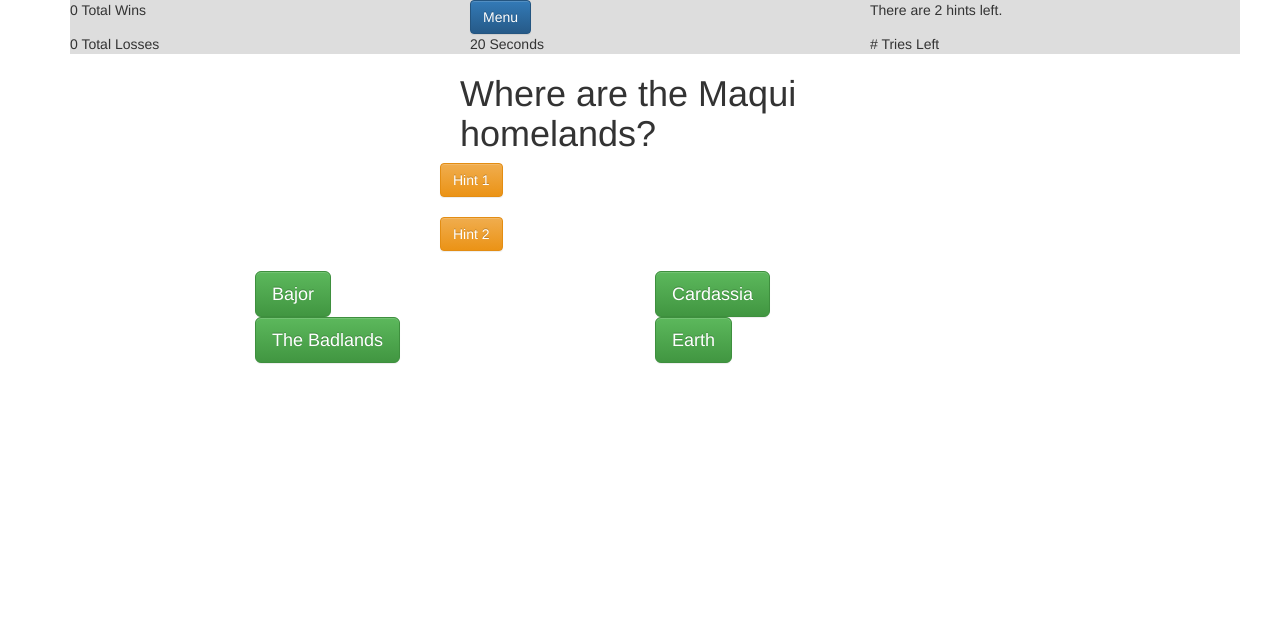
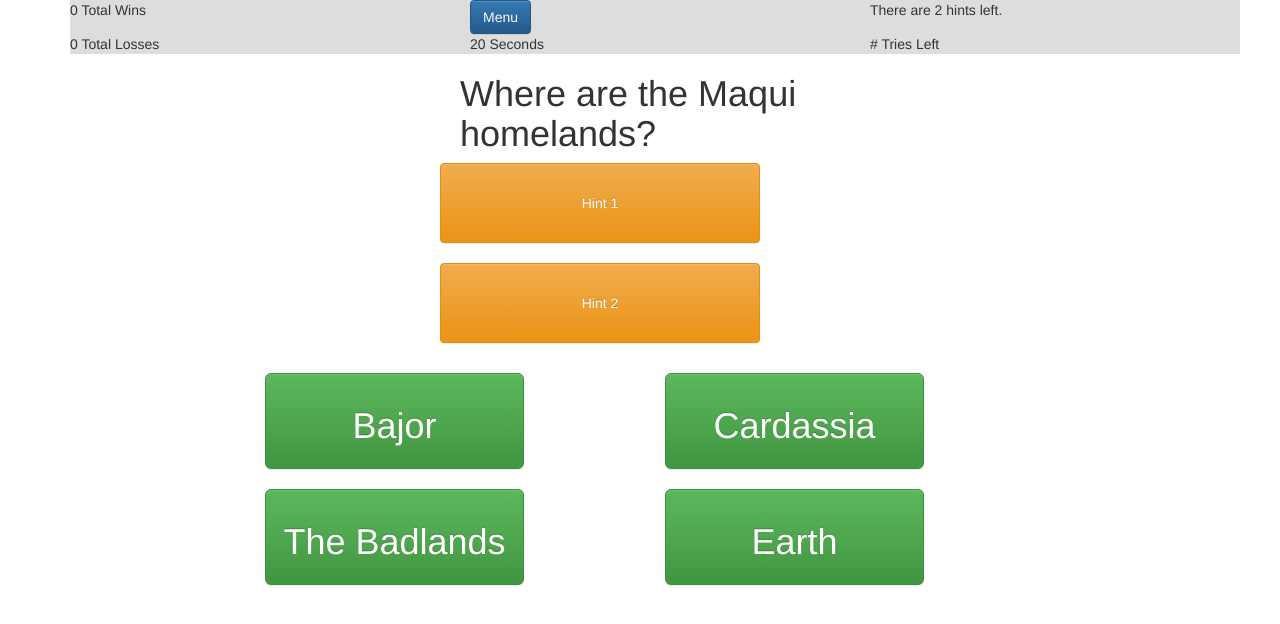
Before and after one commit to zigbs/Trivia-Game, a plain HTML site: page index.html in a window 1280 px wide. Both pictures are taken after a click on the element "Easy". Drawn offline with nearby package versions, Linux system fonts and the light colour scheme.

Commit message:
added prototyping artifacts to directory

```diff
--- a/assets/css/override.css
+++ b/assets/css/override.css
@@ -1 +1,18 @@
 /* CSS STYLE SHEET OVERRIDE */
+
+.diff-button {
+    min-width: 100%;
+    min-height: 10%;
+}
+
+
+.hint-button {
+    min-width: 80%;
+    min-height: 10%;
+}
+
+.btnans {
+    min-width: 70%;
+    min-height: 12%;
+    margin: 10px;
+}
--- a/assets/js/main.js
+++ b/assets/js/main.js
@@ -1,6 +1,5 @@
 $(document).ready(function () {
 
-    //object declarations go here
     var gameObject = {
         name: "Trivia Game",
         totalWins: 0,
@@ -81,12 +80,11 @@
             $('#receive-question').hide();
             $('#result').hide();
             this.mainMenuLoad();
-
+            //INSERT MENU HERE
             var menuString1 = '<div class="container" id="main-menu"><div class="container" id="title-container"><div class="row" id="title-row"><div class="col-md-3"></div><div class="col-md-6"><h1>Trivia Application!</h1></div><div class="col-md-3"></div></div>';
-            var menuString2 = '<div class="row" id="difficulty-select"><div class="col-md-3"></div><div class="col-md-6"><div class="row diff-select" id="easy-select"><button type="button" class="btn btn-success">Easy</button></div><br><div class="row diff-select" id="medium-select"><button type="button" class="btn btn-warning">Medium</button></div><br><div class="row diff-select" id="hard-select"><button type="button" class="btn btn-danger">Hard</button></div><br></div><div class="col-md-3"></div></div>';
-            var menuString3 = '<div class="row" id="portfolio-tiles"></div><div class="col-md-2"></div><div class="col-md-2">IN</div><div class="col-md-2">github</div><div class="col-md-2">slides</div><div class="col-md-2">projects</div><div class="col-md-2"></div></div></div>';
+            var menuString2 = '<div class="row" id="difficulty-select"><div class="col-md-3"></div><div class="col-md-6"><div class="row diff-select" id="easy-select"><button type="button" class="btn btn-lg diff-button btn-success">Easy</button></div><br><div class="row diff-select" id="medium-select"><button type="button" class="btn btn-lg diff-button btn-warning">Medium</button></div><br><div class="row diff-select" id="hard-select"><button type="button" class="btn btn-lg diff-button btn-danger">Hard</button></div><br></div><div class="col-md-3"></div></div>';
+            var menuString3 = '<div class="row" id="portfolio-tiles"></div><div class="col-md-2"></div><div class="col-md-2"><a href="https://www.linkedin.com" target="_new"><img src="assets/img/in.png" height="75" width="75"></a></div><div class="col-md-2"><a href="https://www.github.com/zigbs" target="_new"><img src="assets/img/github.png" height="75" width="75"></a></div><div class="col-md-2"><a href="https://wwww.slideshare.net" target="_new"><img src="assets/img/share.png" height="75" width="75"></a></div><div class="col-md-2"><a href="mailto:zigbs.zigbs@gmail.com"><img src="assets/img/email.png" height="75" width="75"></a></div><div class="col-md-2"></div></div></div>';
             $('#game-container').empty().append(menuString1).append(menuString2).append(menuString3);
-
         },
         loadHintTry: function () {
             if (this.difficulty === 2) {
@@ -94,13 +92,13 @@
                 $('#hint-button-2').empty();
             }
             if (this.difficulty === 1) {
-                var htmlString = '<button type="button" class="btn btn-warning" id="hint-button-1">Hint 1</button>';
+                var htmlString = '<button type="button" class="btn hint-button btn-warning" id="hint-button-1">Hint 1</button>';
                 $('#hint-button-1').empty().append(htmlString);
                 $('#hint-button-2').empty();
             }
             if (this.difficulty === 0) {
-                var htmlString = '<button type="button" class="btn btn-warning" id="hint-button-1">Hint 1</button>';
-                var htmlString2 = '<button type="button" class="btn btn-warning" id="hint-button-2">Hint 2</button>';
+                var htmlString = '<button type="button" class="btn hint-button btn-warning" id="hint-button-1">Hint 1</button>';
+                var htmlString2 = '<button type="button" class="btn hint-button btn-warning" id="hint-button-2">Hint 2</button>';
                 $('#hint-button-1').empty().append(htmlString);
                 $('#hint-button-2').empty().append(htmlString2);
             }
@@ -119,11 +117,8 @@
             var randomize = Math.floor(Math.random() * questionArray);
             console.log(randomize + " is the random value selected");
             gameObject.updateWinsLosses();
-
             var levelTimer = ((20000 / (gameObject.difficulty + 1))/1000);
             $('#level-timer').empty().append(levelTimer + " Seconds");
-
-
             var htmlString = '<h1>' + this.questionsObject[randomize].question + '</h1>';
             var hintsRemString = gameObject.hintsLeft;
             $('#hints-remaining').empty().append('There are ' + hintsRemString + ' hints left.');
@@ -134,15 +129,14 @@
                 gameObject.loadGame();
             });
             //OUTPUT ALL 4 ANSWERS TO THE USER
-            var AnswerAString = '<button type="button" class="btn btnans btn-lg btn-success" value="' + this.questionsObject[randomize].answers[0] + '">' + this.questionsObject[randomize].answers[0] + '</button>';
+            var AnswerAString = '<button type="button" class="btn btnans btn-lg btn-success" value="' + this.questionsObject[randomize].answers[0] + '"><h1>' + this.questionsObject[randomize].answers[0] + '</h1></button>';
             $('#answer-a').empty().append(AnswerAString);
-            var AnswerBString = '<button type="button" class="btn btnans btn-lg btn-success" value="' + this.questionsObject[randomize].answers[1] + '">' + this.questionsObject[randomize].answers[1] + '</button>';
+            var AnswerBString = '<button type="button" class="btn btnans btn-lg btn-success" value="' + this.questionsObject[randomize].answers[1] + '"><h1>' + this.questionsObject[randomize].answers[1] + '</h1></button>';
             $('#answer-b').empty().append(AnswerBString);
-            var AnswerCString = '<button type="button" class="btn btnans btn-lg btn-success" value="' + this.questionsObject[randomize].answers[2] + '">' + this.questionsObject[randomize].answers[2] + '</button>';
+            var AnswerCString = '<button type="button" class="btn btnans btn-lg btn-success" value="' + this.questionsObject[randomize].answers[2] + '"><h1>' + this.questionsObject[randomize].answers[2] + '</h1></button>';
             $('#answer-c').empty().append(AnswerCString);
-            var AnswerDString = '<button type="button" class="btn btnans btn-lg btn-success" value="' + this.questionsObject[randomize].answers[3] + '">' + this.questionsObject[randomize].answers[3] + '</button>';
+            var AnswerDString = '<button type="button" class="btn btnans btn-lg btn-success" value="' + this.questionsObject[randomize].answers[3] + '"><h1>' + this.questionsObject[randomize].answers[3] + '</h1></button>';
             $('#answer-d').empty().append(AnswerDString);
-
             //THIS CLEARS EVERYTHING OUT SO THAT WE HAVE CLEAN HINTS
             $('#first-hint').empty();
             $('#second-hint').empty();
@@ -152,7 +146,6 @@
             var Hint2String = "HINT #2  " + gameObject.questionsObject[randomize].hints[1];
             $('#second-hint').hide().append(Hint2String);
             console.log(Hint2String);
-
             //HINT BUTTON 1 ON CLICK EVENT
             $('#hint-button-1').click(function () {
                 if (gameObject.hintsLeft > 0) {
@@ -167,7 +160,6 @@
                     gameObject.updateHints();
                 }
             });
-
             setTimeout(function () {
                 gameObject.totalLosses++;
                 gameObject.updateWinsLosses();
@@ -176,19 +168,15 @@
                 gameObject.giveAnswer(false, gameObject.lastQuestion, gameObject.lastAnswer, "You didn't even guess!");
                 console.log('Question has timed out');
             }, 20000 / (gameObject.difficulty + 1));
-
-
             //IF ONE OF THE ANSWER BUTTONS HAS BEEN CLICKED
             $('.btnans').click(function () {
                 var getAnswerValue = undefined;
                 var getAnswerValue = $(this).attr("value");
                 console.log(getAnswerValue);
-
                 var correctAnswer = gameObject.questionsObject[randomize].correct;
                 console.log(correctAnswer);
                 var lastQuestion = gameObject.questionsObject[randomize].question;
                 console.log(lastQuestion);
-
                 //IF THE ANSWER CLICKED IS TRUE
                 if (getAnswerValue === correctAnswer) {
                     setTimeout(function () {
@@ -210,21 +198,17 @@
             });
         },
         checkMenuClicks: function () {
-
             $('#easy-select').click(function () {
-
                 gameObject.difficulty = 0;
                 console.log(gameObject.difficulty);
                 gameObject.hintsLeft = 2;
             });
             $('#medium-select').click(function () {
-
                 gameObject.difficulty = 1;
                 console.log(gameObject.difficulty);
                 gameObject.hintsLeft = 1;
             });
             $('#hard-select').click(function () {
-
                 gameObject.difficulty = 2;
                 console.log(gameObject.difficulty);
                 gameObject.hintsLeft = 0;
@@ -241,12 +225,10 @@
             $('#main-menu').hide();
             $('#result').hide();
             $('#receive-question').show();
-
+            //INSERT QUESTION
             var receiveHTML1 = '<div class="container" id="receive-question"><div class="row" id="top-nav-bar" style="background: #DDDDDD;"><div class="row" id="top-nav-row"><div class="col-sm-4" id="questions-completed"># Questions Completed</div><div class="col-sm-4" id="menu-button"><button type="button" class="btn btn-md btn-primary">Menu</button></div><div class="col-sm-4" id="hints-remaining"># Hints Remaining</div></div><div class="row" id="bottom-nav-row"><div class="col-sm-4" id="questions-failed"># Questions Failed</div><div class="col-sm-4" id="level-timer">TIMER</div><div class="col-sm-4" id="tries-left"># Tries Left</div></div></div>';
             var receiveHTML2 = '<div class="row" id="question-row" style="min-height:10%"><div class="col-sm-4"></div><div class="col-lg-4" id="question"></div><div class="col-sm-4"></div></div><div class="row" id="hints-row"><div class="row" id="hint-num-1"><div class="col-md-4"></div><div class="col-md-4"><div class="row" id="hint-button-1"></div><div class="row" id="first-hint"></div><br></div><div class="col-md-4"></div></div><div class="row" id="hint-num-2"><div class="col-md-4"></div><div class="col-md-4"><div class="row" id="hint-button-2"><button type="button" class="btn btn-warning" id="hint-button-2">Hint 2</button></div><div class="row" id="second-hint"></div><br></div><div class="col-md-4"></div></div>';
             var receiveHTML3 = '</div><div class="row" id="user-input"><div class="row" class="answer-button"><div class="col-sm-2"></div><div class="col-sm-4" class="answer-button" id="answer-a"></div><div class="col-sm-4" class="answer-button" id="answer-c"></div><div class="col-sm-2"></div></div><div class="row"><div class="col-sm-2"></div><div class="col-sm-4" class="answer-button" id="answer-b"></div><div class="col-sm-4" class="answer-button" id="answer-d"></div><div class="col-sm-2"></div></div></div></div>';
-
-
 
             $('#game-container').empty().append(receiveHTML1).append(receiveHTML2).append(receiveHTML3);
             this.loadHintTry();
@@ -264,31 +246,27 @@
             $('#main-menu').hide();
             $('#result').show();
             $('#receive-question').hide();
-
-
-            var giveAnswerHTML1 = '<div class="container" id="result"><div class="row" id="result-row"><div class="col-sm-3"></div><div class="col-lg-6" id="the-result"></div><div class="col-sm-3"></div></div><div class="row" id="answer-result"><div class="col-sm-3"></div><div class="col-lg-6" id="the-answer" style="background: lightgreen;">The Answer</div><div class="col-sm-3"></div></div>';
+            //INSERT ANSWER SCREEN
+            var giveAnswerHTML1 = '<div class="container" id="result"><div class="row" id="result-row"><div class="col-sm-3"></div><div class="col-lg-6" id="the-result"></div><div class="col-sm-3"></div></div><div class="row" id="answer-result"><div class="col-sm-3"></div><div class="col-lg-6" id="the-answer">The Answer</div><div class="col-sm-3"></div></div>';
             var giveAnswerHTML2 = '<div class="row" id="user-stats"><div class="row" id="user-stats-row-1"><div class="col-sm-3"></div><div class="col-sm-3" id="incorrect-questions"># Incorrect</div><div id="question-rate" id="question-rate" class="col-sm-3">Question Rate</div><div class="col-sm-3"></div></div><div class="row" id="user-stats-row-2"><div class="col-sm-3"></div><div class="col-sm-3" id="correct-questions"># Correct</div><div class="col-sm-3" id="answer-rate">Answer Rate</div><div class="col-sm-3"></div></div></div>';
             var giveAnswerHTML3 = '<div class="row" id="user-feedback"><div class="col-sm-3"></div><div class="col-sm-3"><button type="button" class="btn btn-md btn-warning" id="answer-menu-backout">Menu</button></div><div class="col-sm-3"><button type="button" class="btn btn-md btn-success" id="answer-keep-going">Keep Going!</button></div><div class="col-sm-3"></div></div></div>';
             $('#game-container').empty().append(giveAnswerHTML1).append(giveAnswerHTML2).append(giveAnswerHTML3)
-
             console.log(question + ": is the question at play");
             console.log(questionTruth + "...Was the question right?")
             var theAnswerString = '<h2>' + question + '</h2>';
             var theAnswerString2 = '<h2>The answer was: <strong>' + answer + '</strong></h2>';
             var theAnswerString3 = '<h3>You picked: ' + userpick + '</h2>';
             $('#the-answer').empty().append(theAnswerString).append(theAnswerString2).append(theAnswerString3);
-
-
             if (questionTruth === true) {
                 console.log(gameObject.lastAnswerTruth + ' : answer to the previous question');
                 var answerString = '<h1>The Question was correct!</h1>';
                 $('#the-result').empty().append(answerString);
-
+                $('#the-result').css("background-color", "lightgreen");
             } else if (questionTruth === false) {
                 console.log(gameObject.lastAnswerTruth + ' : answer to the previous question');
                 var answerString2 = '<h1>The Question was WRONG!</h1>';
                 $('#the-result').empty().append(answerString2);
-
+                $('#the-result').css("background-color", "red");
             }
             //THIS SETS A TIMEOUT TO KEEP THINGS GOING
             setTimeout(function () {
@@ -301,7 +279,6 @@
                 gameObject.loadGame();
             });
         }
-
     };
     //BY DEFAULT THE MENU IS DISPLAYED
     gameObject.loadGame();
```
Also changed, not shown: assets/img/email.png (added), assets/img/github.png (added), assets/img/in.png (added), assets/img/share.png (added), earlyPrototyping.svg (added).
